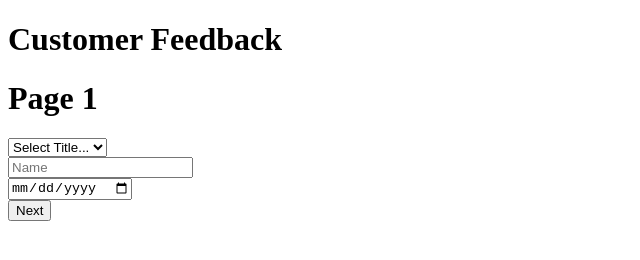
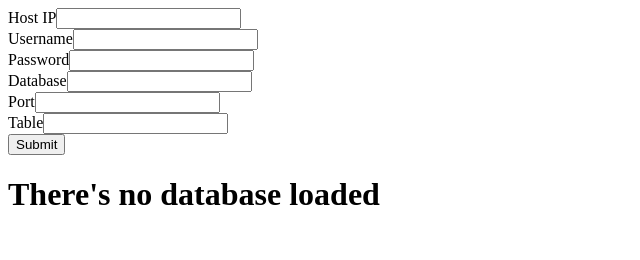
Before and after one commit to chrismooreproductions/toolstation-foundry, a React app: page / in a window 1280 px wide. Shown: the whole page, without its empty margins (0-640 px from the left). Built offline with nearby package versions, Linux system fonts and the light colour scheme.

Commit message:
Updated loads of stuff

```diff
--- a/app/components/Form/Buttons/NextButton.js
+++ /dev/null
@@ -1,14 +0,0 @@
-import * as React from 'react'
-
-const NextButton = props => {
-  return (
-    <button
-      className={`form-button form-button__show-next`}
-      onClick={props.incrementPage}
-    >
-      Next
-    </button>
-  )
-}
-
-export default NextButton
--- a/app/components/Form/Buttons/index.js
+++ /dev/null
@@ -1,36 +0,0 @@
-import * as React from 'react'
-import NextButton from './NextButton'
-import PreviousButton from './PreviousButton';
-
-const Buttons = props => {
-  return (
-    <div
-      className="form-button__wrapper"
-    >
-      {props.showNext &&
-        <NextButton
-          incrementPage={props.incrementPage}
-        />
-      }
-      {props.showPrevious &&
-        <PreviousButton
-          decrementPage={props.decrementPage}
-        />
-      }
-      {props.showSubmit &&
-        <div
-          className="form-button__wrapper"
-        >
-          <button
-              className={`form-button form-button__submit`}
-              onClick={props.handleSubmit}
-            >
-              Submit
-          </button>
-        </div>
-      }
-    </div>
-  )
-}
-
-export default Buttons
--- a/app/components/Form/Inputs/Select.js
+++ /dev/null
@@ -1,27 +0,0 @@
-import * as React from 'react'
-
-const renderTitles = () => {
-  const titles = [
-    'Select Title...',
-    'Mr',
-    'Mrs',
-    'Dr',
-  ]
-  return titles.map(title => {
-    return (
-      <option key={title} value={title}>
-        {title}
-      </option>
-    )
-  })
-}
-
-const Select = (props) => {
-  return (
-    <select className={`form-input`} name={props.property} onChange={props.onChange}>
-      {renderTitles()}
-    </select>
-  )
-}
-
-export default Select
--- a/app/components/Form/Inputs/index.js
+++ /dev/null
@@ -1,25 +0,0 @@
-import * as React from 'react'
-import moment from 'moment'
-
-const Inputs = props => {
-  const { property, type, value, label, onChange, getCurrentLocation } = props
-  return (
-    <input
-      type={type}
-      required
-      name={property}
-      className={property === 'dateTime' ? "form-input form-input__centered" :
-                  property !== 'location' ? "form-input" :
-                  "form-input form-input__with-spinner"}
-      value={type === 'submit' ? 'Fetch Location' :
-              property === 'dateTime' ? moment(value, 'YYYYMMDhmm').format('MMMM Do YYYY, h:mm') :
-              value}
-      disabled={property === 'dateTime' ? true : false}
-      placeholder={label}
-      onChange={onChange}
-      onClick={type === 'submit' ? getCurrentLocation : () => {}}
-    />
-  )
-}
-
-export default Inputs
--- a/app/components/Form/index.js
+++ /dev/null
@@ -1,48 +0,0 @@
-import * as React from 'react'
-import Select from './Inputs/Select'
-import LoadingSpinner from './LoadingSpinner'
-import LocationFields from './LocationFields'
-import Inputs from './Inputs'
-
-const Form = props => {
-  const { data, onChange, getCurrentLocation, fetchingLocation } = props
-  return Object.keys(data).map((property) => {
-    const {label, type, value} = data[property]
-    return (
-      <div
-        className="form-fields__instance"
-        key={`${property}`}
-      >
-        {type === 'select' ?
-          // if it's a 'select' element just render the select form
-          <Select
-            property={property}
-            data={data}
-            onChange={onChange}
-          />
-          :
-          <div>
-            {type === 'submit' && fetchingLocation &&
-              <LoadingSpinner />
-            }
-              <Inputs
-                property={property}
-                type={type}
-                value={value}
-                label={label}
-                onChange={onChange}
-                getCurrentLocation={getCurrentLocation}
-              />
-            {type === 'submit' && value !== '' &&
-              <LocationFields
-                value={value}
-              />
-            }
-          </div>
-        }
-      </div>
-    )
-  })
-}
-
-export default Form
--- a/app/components/Modal/index.js
+++ b/app/components/Modal/index.js
@@ -3,7 +3,7 @@ import PropTypes from 'prop-types'
 import { FontAwesomeIcon } from '@fortawesome/react-fontawesome'
 import { faCheckCircle } from '@fortawesome/free-solid-svg-icons'
 
-const renderIcon = (status, hideModal) => {
+const renderIcon = (status) => {
   switch(status) {
     case('success'):
       return (
@@ -33,7 +33,8 @@ const Modal = props => {
 Modal.propTypes = {
   displayModal: PropTypes.bool,
   modalMessage: PropTypes.string,
-  modalStatus: PropTypes.string
+  modalStatus: PropTypes.string,
+  hideModal: PropTypes.bool
 }
 
 export default Modal
--- /dev/null
+++ b/app/components/TextInput/index.js
@@ -0,0 +1,21 @@
+import React from 'react'
+import PropTypes from 'prop-types';
+
+const TextInput = props => {
+    return (
+        <div>
+            <label>
+                {props.title}
+                <input type={props.type} name={props.name} value={props.value} onChange={props.onChange} />
+            </label>
+        </div>
+    )
+}
+
+TextInput.propTypes = {
+    onChange: PropTypes.func.isRequired,
+    name: PropTypes.string.isRequired,
+    value: PropTypes.string.isRequired
+}
+
+export default TextInput
--- a/app/containers/FormContainer/index.js
+++ /dev/null
@@ -1,55 +0,0 @@
-import * as React from 'react';
-import PropTypes from 'prop-types';
-import Form from '../../components/Form'
-import Buttons from '../../components/Form/Buttons';
-
-const FormContainer = props => {
-  const {
-    data,
-    onChange,
-    getCurrentLocation,
-    fetchingLocation,
-    page,
-    showNext,
-    showPrevious,
-    incrementPage,
-    decrementPage,
-    showSubmit,
-    handleSubmit
-  } = props
-
-  return (
-    <div className="form">
-      <h1>Page {page}</h1>
-      <div className="form-fields">
-        <Form
-          data={data}
-          onChange={onChange}
-          getCurrentLocation={getCurrentLocation}
-          fetchingLocation={fetchingLocation}
-        />
-      </div>
-      <Buttons
-        showNext={showNext}
-        incrementPage={incrementPage}
-        showPrevious={showPrevious}
-        decrementPage={decrementPage}
-        showSubmit={showSubmit}
-        handleSubmit={handleSubmit}
-      />
-    </div>
-  )
-}
-
-FormContainer.propTypes = {
-  data: PropTypes.shape({}).isRequired,
-  page: PropTypes.number.isRequired,
-  incrementPage: PropTypes.func,
-  decrementPage: PropTypes.func,
-  showNext: PropTypes.bool,
-  showPrevious: PropTypes.bool,
-  showSubmit: PropTypes.bool,
-  handleSubmit: PropTypes.func
-}
-
-export default FormContainer
--- /dev/null
+++ b/app/containers/LoginForm/index.js
@@ -0,0 +1,38 @@
+import React from 'react'
+import PropTypes from 'prop-types';
+import TextInput from '../../components/TextInput'
+
+export default class LoginForm extends React.Component {
+    renderForm() {
+        return (
+            Object.keys(this.props.inputFields).map(field => {
+                const {name, type, value} = this.props.inputFields[field]
+                return(
+                    <TextInput
+                        onChange={this.props.onChange}
+                        type={type}
+                        key={name}
+                        name={field}
+                        title={name}
+                        value={value}
+                    />
+                )
+            })
+        )
+    }
+
+    render() {
+        return (
+            <form onSubmit={this.props.submitLoginForm}>
+                {this.renderForm()}
+                <input type='submit' value='Submit' />
+            </form>
+        )
+    }
+}
+
+LoginForm.propTypes = {
+    inputFields: PropTypes.shape({}).isRequired,
+    submitLoginForm: PropTypes.func.isRequired,
+    onChange: PropTypes.func.isRequired
+}
--- a/app/containers/Root/index.js
+++ b/app/containers/Root/index.js
@@ -1,168 +1,71 @@
 import * as React from 'react'
-import FormContainer from '../FormContainer'
-import Modal from '../../components/Modal'
-import moment from 'moment';
-import request from './request'
+import LoginForm from '../LoginForm'
+import loginRequest from './loginRequest'
 
 export default class Root extends React.Component {
   constructor(props) {
     super(props)
-
     this.state = {
-      page: 1,
-      payloadData: this.initialState(),
-      displayModal: false,
-      modalMessage: '',
-      modalStatus: '',
-      fetchingLocation: false
+      inputFields: {
+        hostIp: {name: 'Host IP', type: 'text', value: ''},
+        username: {name: 'Username', type: 'text', value: ''},
+        password: {name: 'Password', type: 'password', value: ''},
+        database: {name: 'Database', type: 'text', value: ''},
+        port: {name: 'Port', type: 'text', value: ''},
+        table: {name: 'Table', type: 'text', value: ''}
+      },
+      dbFields: {}
     }
-    this.handleSubmit = this.handleSubmit.bind(this)
-    this.incrementPage = this.incrementPage.bind(this)
-    this.decrementPage = this.decrementPage.bind(this)
-    this.hideModal = this.hideModal.bind(this)
     this.onChange = this.onChange.bind(this)
-    this.getCurrentLocation = this.getCurrentLocation.bind(this)
-    this.setResponseState = this.setResponseState.bind(this)
-    this.initialState = this.initialState.bind(this)
+    this.renderDbFields = this.renderDbFields.bind(this)
+    this.submitLoginForm = this.submitLoginForm.bind(this)
+    this.setDbFieldsState = this.setDbFieldsState.bind(this)
   }
 
-  initialState() {
-    return {
-      title: {type: 'select', value: 'Mr', label: 'Title'},
-      name: {type: 'input', value: '', label: 'Name'},
-      dob: {type: 'date', value: '', label: 'Date of Birth'},
-      location: {type: 'submit', value: '', label: 'Location'},
-      dateTime: {type: 'input', value: moment().format('YYYYMMDhmm'), label: 'Today\'s date'}
+  submitLoginForm(e) {
+    e.preventDefault()
+    console.log('form submitted!')
+    loginRequest(this.state.inputFields, this.setDbFieldsState)
+  }
+
+  onChange(e) {
+    const updatedInputFields = Object.assign({}, this.state.inputFields)
+    updatedInputFields[e.target.name].value = e.target.value
+    this.setState({
+      inputFields: updatedInputFields
+    })
+  }
+
+  setDbFieldsState(responseJson) {
+    console.log('setting fields in state!')
+    console.log(responseJson)
+  }
+
+  renderDbFields() {
+    if (Object.entries(this.state.dbFields).length === 0 && this.state.dbFields.constructor === Object) {
+      return (
+        <div>
+          <h1>There's no database loaded</h1>
+        </div>
+      )
+    } else {
+      return (
+        <div>
+          <h1>Here are the db fields:</h1>
+        </div>
+      )
     }
   }
 
-  setResponseState() {
-    return this.setState({
-      displayModal: true,
-      modalMessage: 'Thank you for your feedback',
-      modalStatus: 'success'
-    })
-  }
-
-  async handleSubmit(e) {
-    e.preventDefault()
-    await request(this.state.payloadData, this.setResponseState)
-    this.setState({
-      payloadData: this.initialState()
-    })
-  }
-
-  decrementPage() {
-    const { page } = this.state
-    this.setState({ page: page - 1 })
-  }
-
-  incrementPage() {
-    const { page } = this.state
-    this.setState({ page: page + 1 })
-  }
-
-  renderForm() {
-    const { page, payloadData } = this.state
-    let data = {}
-    switch(page) {
-      case(1):
-        data = {
-          title: payloadData.title,
-          name: payloadData.name,
-          dob: payloadData.dob
-        }
-        return (
-          <FormContainer
-            page={page}
-            showNext
-            incrementPage={this.incrementPage}
-            data={data}
-            onChange={this.onChange}
-          />
-        )
-      case(2):
-        data = {
-          location: payloadData.location,
-          dateTime: payloadData.dateTime,
-        }
-        return (
-          <FormContainer
-            page={page}
-            showPrevious
-            decrementPage={this.decrementPage}
-            data={data}
-            onChange={this.onChange}
-            showSubmit
-            handleSubmit={this.handleSubmit}
-            fetchingLocation={this.state.fetchingLocation}
-            getCurrentLocation={this.getCurrentLocation}
-            location={this.state.location}
-          />
-        )
-      default:
-        return
-    }
-  }
-
-  onChange(event) {
-    const prop = Object.assign({}, this.state.payloadData)
-    prop[event.target.name].value = event.target.value
-    this.setState({
-      payloadData: prop
-    })
-  }
-
-  async getCurrentLocation() {
-    try {
-      this.setState({fetchingLocation: true})
-      if (navigator.geolocation) {
-        await navigator.geolocation.getCurrentPosition(position => {
-          const pos = {
-            lat: position.coords.latitude,
-            lng: position.coords.longitude
-          }
-          const prop = Object.assign({}, this.state.payloadData)
-          prop.location.value = pos
-          return this.setState({
-            payloadData: prop,
-            fetchingLocation: false
-          })
-        })
-      }
-    }
-    catch(err) {
-      console.log('Unable to fetch location...')
-      this.setState({
-        fetchingLocation: false,
-        displayModal: false,
-        modalMessage: 'Unable to fetch location...',
-        modalStatus: '',
-      })
-    }
-  }
-
-  hideModal() {
-    this.setState({
-      displayModal: false,
-      page: 1
-    })
-  }
-
   render() {
-    const { displayModal, modalMessage, modalStatus, page } = this.state
     return (
       <div className="app-wrapper">
-        <div className="form-wrapper">
-          <h1>Customer Feedback</h1>
-          {this.renderForm(page)}
-        </div>
-        <Modal
-          hideModal={this.hideModal}
-          displayModal={displayModal}
-          modalMessage={modalMessage}
-          modalStatus={modalStatus}
+        <LoginForm
+          submitLoginForm = {this.submitLoginForm}
+          inputFields = {this.state.inputFields}
+          onChange = {this.onChange}
         />
+        {this.renderDbFields()}
       </div>
     )
   }
--- /dev/null
+++ b/app/containers/Root/loginRequest.js
@@ -0,0 +1,26 @@
+const loginRequest = (payloadData, callback) => {
+    console.log(payloadData)
+    const {hostIp, username, password, database, port, table} = payloadData
+    const payload = {
+        hostIp: hostIp.value,
+        username: username.value,
+        password: password.value,
+        database: database.value,
+        port: port.value,
+        table: table.value
+    }
+    fetch(`/api/db-fields-fetch`, {
+        headers: {
+          'Accept': 'application/json',
+          'Content-Type': 'application/json'
+        },
+        method: 'post',
+        body: JSON.stringify(payload)
+    })
+    .then(response => response.json())
+    .then(responseJson => {
+        callback(responseJson)
+    })
+}
+
+export default loginRequest
--- a/app/containers/Root/request.js
+++ /dev/null
@@ -1,31 +0,0 @@
-const request = (payloadData, setResponseState) => {
-  const {title, name, dob, location, dateTime} = payloadData
-  const payload = {
-    title: title.value,
-    name: name.value,
-    dob: dob.value,
-    location: location.value,
-    dateTime: dateTime.value
-  }
-  fetch(`/api/submit-survey`, {
-    headers: {
-      'Accept': 'application/json',
-      'Content-Type': 'application/json'
-    },
-    method: 'post',
-    body: JSON.stringify(payload)
-  })
-  .then(response => response.json())
-  .then(responseJson => {
-    setResponseState()
-  })
-  .catch(error => {
-    this.setState({
-      displayModal: true,
-      modalMessage: 'Could not post feedback, try again later',
-      modalStatus: 'failure'
-    })
-  })
-}
-
-export default request
--- a/package.json
+++ b/package.json
@@ -1,5 +1,5 @@
 {
-  "name": "mubaloo-react-demo",
+  "name": "node-database-migrate-tool",
   "version": "1.0.0",
   "description": "",
   "main": "index.js",
--- a/server/index.js
+++ b/server/index.js
@@ -12,6 +12,11 @@ if (process.env.NODE_ENV === "production") {
   app.use(express.static(__dirname +'./../dist'));
 }
 
+app.post('/api/db-fields-fetch', (request, response) => {
+  console.log(request.body)
+  response.send({ message: "Here are the fields for the database table you connected to! "})
+})
+
 app.post('/api/submit-survey', (request, response) => {
   console.log(request.body)
   response.send({ message: "you hit the submit survey endpoint!" });
```
Also changed, not shown: app/components/Form/Buttons/PreviousButton.js (deleted, +0 -14 lines), app/components/Form/LoadingSpinner.js (deleted, +0 -16 lines), app/components/Form/LocationFields.js (deleted, +0 -14 lines), app/index.html (+1 -1 lines), 1 other file.
